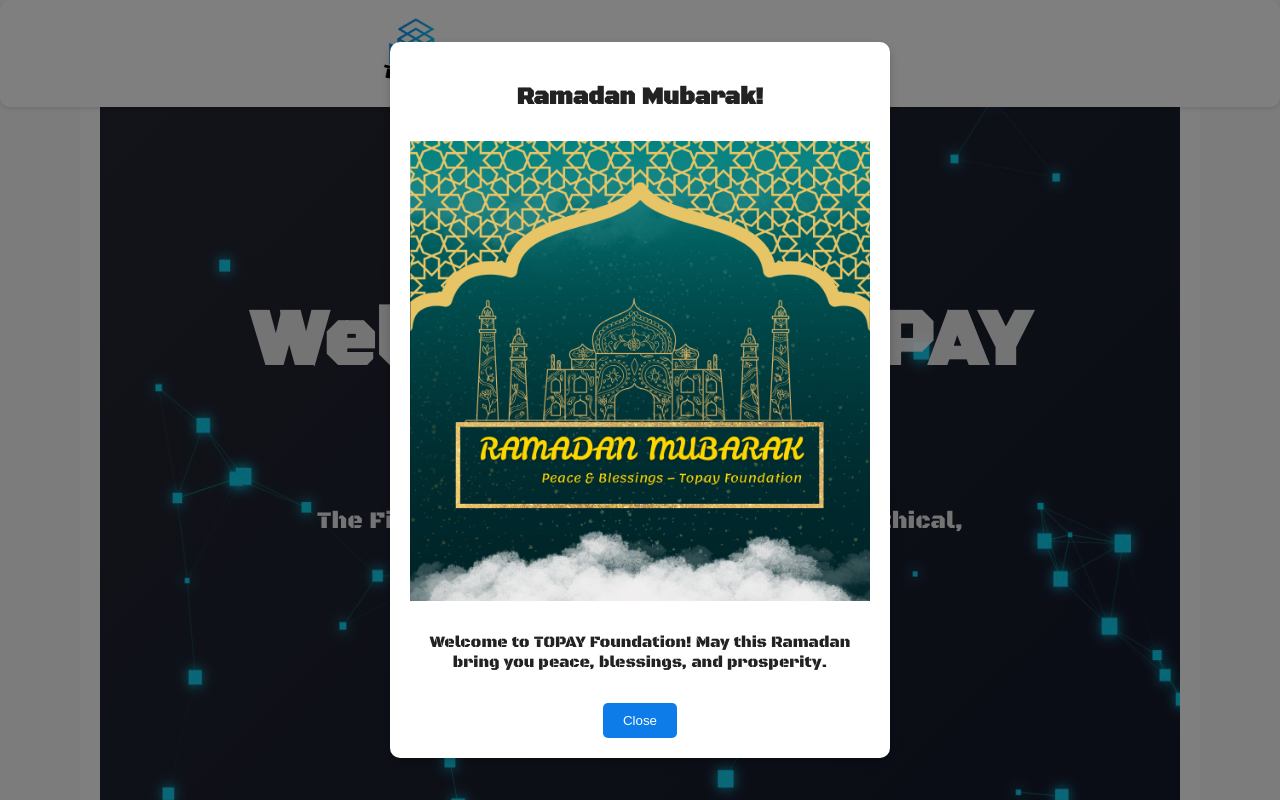
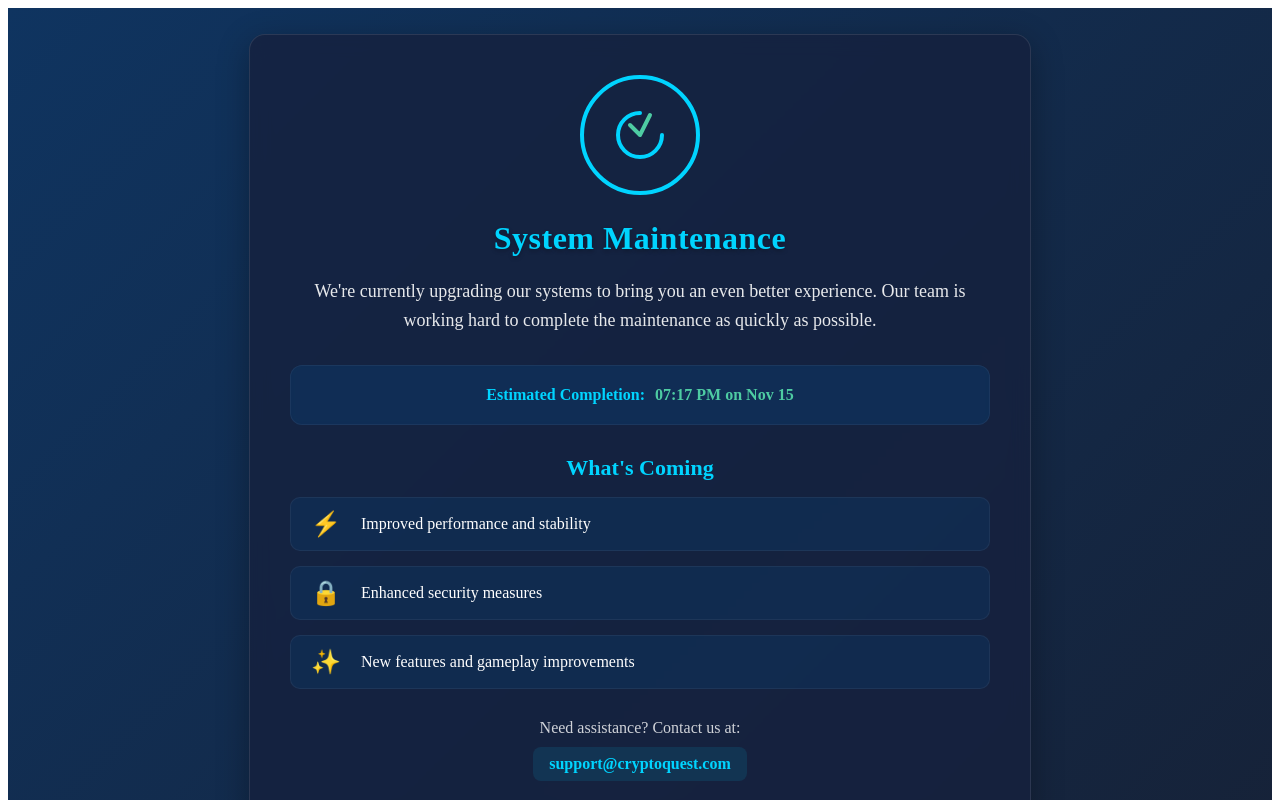
Before and after one commit to MdShahriya/topayfoundation.com, a React (Vite) app: page / in a window 1280 px wide. Shown: the top 800 px of the page. Built offline with nearby package versions, Linux system fonts and the light colour scheme.

Commit message:
maintanence

```diff
--- /dev/null
+++ b/src/Maintenance.jsx
@@ -0,0 +1,204 @@
+import React from "react";
+
+const Maintenance = () => {
+  // Calculate estimated time (2 hours from now)
+  const estimatedTime = new Date();
+  estimatedTime.setHours(estimatedTime.getHours() + 2);
+
+  const formattedTime = estimatedTime.toLocaleTimeString([], {
+    hour: '2-digit',
+    minute: '2-digit',
+    hour12: true
+  });
+
+  const formattedDate = estimatedTime.toLocaleDateString([], {
+    month: 'short',
+    day: 'numeric'
+  });
+
+  // Inline styles
+  const styles = {
+    container: {
+      minHeight: '100vh',
+      display: 'flex',
+      alignItems: 'center',
+      justifyContent: 'center',
+      padding: '20px',
+      background: 'linear-gradient(135deg, #0f3460 0%, #162238 100%)',
+      color: '#ffffff',
+    },
+    content: {
+      maxWidth: '700px',
+      padding: '40px',
+      background: 'rgba(22, 33, 62, 0.8)',
+      borderRadius: '16px',
+      boxShadow: '0 8px 32px rgba(0, 0, 0, 0.3)',
+      textAlign: 'center',
+      backdropFilter: 'blur(10px)',
+      border: '1px solid rgba(255, 255, 255, 0.1)',
+    },
+    icon: {
+      marginBottom: '20px',
+    },
+    title: {
+      fontSize: '32px',
+      marginBottom: '20px',
+      color: '#00d4ff',
+      letterSpacing: '0.5px',
+      textShadow: '0 2px 4px rgba(0, 0, 0, 0.3)',
+    },
+    message: {
+      fontSize: '18px',
+      lineHeight: '1.6',
+      marginBottom: '30px',
+      color: 'rgba(255, 255, 255, 0.9)',
+    },
+    infoSection: {
+      background: 'rgba(15, 52, 96, 0.7)',
+      borderRadius: '12px',
+      padding: '20px',
+      marginBottom: '30px',
+      backdropFilter: 'blur(5px)',
+      border: '1px solid rgba(255, 255, 255, 0.05)',
+    },
+    infoItem: {
+      display: 'flex',
+      justifyContent: 'center',
+      alignItems: 'center',
+      flexWrap: 'wrap',
+      gap: '10px',
+    },
+    infoLabel: {
+      fontWeight: 'bold',
+      color: '#00d4ff',
+    },
+    infoValue: {
+      color: '#4ecca3',
+      fontWeight: 'bold',
+    },
+    featuresSection: {
+      marginBottom: '30px',
+    },
+    featuresTitle: {
+      fontSize: '22px',
+      marginBottom: '15px',
+      color: '#00d4ff',
+    },
+    featuresList: {
+      listStyle: 'none',
+      padding: '0',
+      display: 'flex',
+      flexDirection: 'column',
+      gap: '15px',
+    },
+    featureItem: {
+      display: 'flex',
+      alignItems: 'center',
+      gap: '10px',
+      background: 'rgba(15, 52, 96, 0.5)',
+      padding: '12px 20px',
+      borderRadius: '10px',
+      border: '1px solid rgba(255, 255, 255, 0.05)',
+    },
+    featureIcon: {
+      fontSize: '24px',
+      marginRight: '10px',
+    },
+    contactSection: {
+      marginTop: '30px',
+    },
+    contactText: {
+      marginBottom: '10px',
+      color: 'rgba(255, 255, 255, 0.8)',
+    },
+    contactLink: {
+      color: '#00d4ff',
+      textDecoration: 'none',
+      fontWeight: 'bold',
+      padding: '8px 16px',
+      background: 'rgba(0, 212, 255, 0.1)',
+      borderRadius: '8px',
+      transition: 'all 0.3s ease',
+      display: 'inline-block',
+    },
+    contactLinkHover: {
+      background: 'rgba(0, 212, 255, 0.2)',
+      transform: 'translateY(-2px)',
+    }
+  };
+
+  return (
+    <div style={styles.container}>
+      <div style={styles.content}>
+        <div style={styles.icon}>
+          <svg width="120" height="120" viewBox="0 0 120 120" fill="none" xmlns="http://www.w3.org/2000/svg">
+            <circle cx="60" cy="60" r="58" stroke="#00d4ff" strokeWidth="4" />
+            <path d="M82 60C82 72.1503 72.1503 82 60 82C47.8497 82 38 72.1503 38 60C38 47.8497 47.8497 38 60 38" stroke="#00d4ff" strokeWidth="4" strokeLinecap="round">
+              <animateTransform
+                attributeName="transform"
+                attributeType="XML"
+                type="rotate"
+                from="0 60 60"
+                to="360 60 60"
+                dur="2s"
+                repeatCount="indefinite"
+              />
+            </path>
+            <path d="M70 40L60 60L50 50" stroke="#4ecca3" strokeWidth="4" strokeLinecap="round" strokeLinejoin="round" />
+          </svg>
+        </div>
+
+        <h1 style={styles.title}>System Maintenance</h1>
+
+        <p style={styles.message}>
+          We're currently upgrading our systems to bring you an even better experience.
+          Our team is working hard to complete the maintenance as quickly as possible.
+        </p>
+
+        <div style={styles.infoSection}>
+          <div style={styles.infoItem}>
+            <span style={styles.infoLabel}>Estimated Completion:</span>
+            <span style={styles.infoValue}>{formattedTime} on {formattedDate}</span>
+          </div>
+        </div>
+
+        <div style={styles.featuresSection}>
+          <h3 style={styles.featuresTitle}>What's Coming</h3>
+          <ul style={styles.featuresList}>
+            <li style={styles.featureItem}>
+              <span style={styles.featureIcon}>⚡</span>
+              <span>Improved performance and stability</span>
+            </li>
+            <li style={styles.featureItem}>
+              <span style={styles.featureIcon}>🔒</span>
+              <span>Enhanced security measures</span>
+            </li>
+            <li style={styles.featureItem}>
+              <span style={styles.featureIcon}>✨</span>
+              <span>New features and gameplay improvements</span>
+            </li>
+          </ul>
+        </div>
+
+        <div style={styles.contactSection}>
+          <p style={styles.contactText}>Need assistance? Contact us at:</p>
+          <a
+            href="mailto:support@cryptoquest.com"
+            style={styles.contactLink}
+            onMouseOver={(e) => {
+              Object.assign(e.currentTarget.style, styles.contactLinkHover);
+            }}
+            onMouseOut={(e) => {
+              e.currentTarget.style.background = styles.contactLink.background;
+              e.currentTarget.style.transform = 'none';
+            }}
+          >
+            support@cryptoquest.com
+          </a>
+        </div>
+      </div>
+    </div>
+  );
+};
+
+export default Maintenance;
--- a/src/main.jsx
+++ b/src/main.jsx
@@ -1,7 +1,6 @@
 import React from 'react';
 import ReactDOM from 'react-dom/client';
-import App from './App.jsx';
-
+import Maintenance from './Maintenance';
 const root = ReactDOM.createRoot(document.getElementById('root'));
 
-root.render(<App />);
+root.render(<Maintenance />);
```
